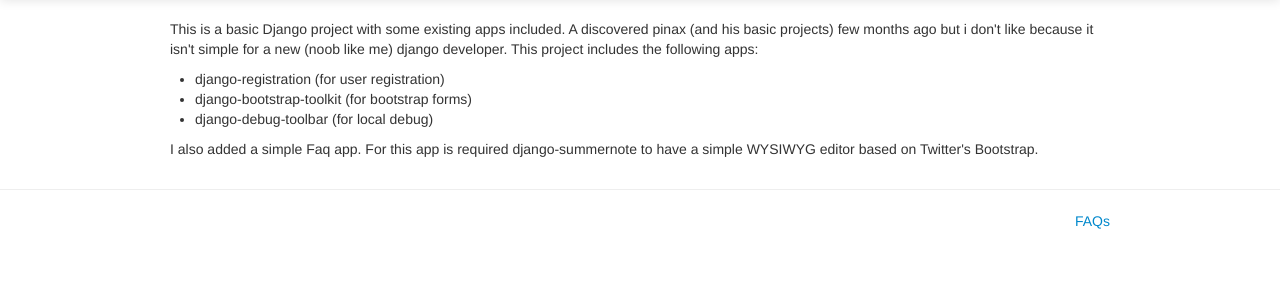
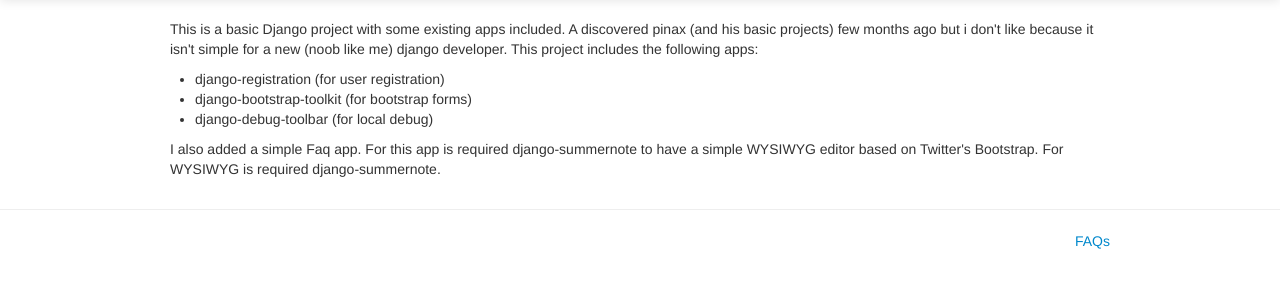
Before and after one commit to kl4us/django-bootstrap-registration-faq, a Django app: template templates/index.html in a window 1280 px wide. Shown: the part 41-341 px from the top of the page. Run offline with Django 3.2, Linux system fonts and the light colour scheme; the template is opened without the code that fills it, so the values that code supplies are empty.

Commit message:
updated index.html

```diff
--- a/templates/index.html
+++ b/templates/index.html
@@ -14,7 +14,8 @@
 	<li>django-debug-toolbar (for local debug)</li>
 </ul>
 <p>
-	I also added a simple Faq app. For this app is required django-summernote to have a simple WYSIWYG editor based on Twitter's Bootstrap.
+	I also added a simple Faq app. For this app is required django-summernote to have a simple WYSIWYG editor based on Twitter's Bootstrap. For WYSIWYG is required django-summernote.
 </p>
 
+
 {% endblock %}
```
